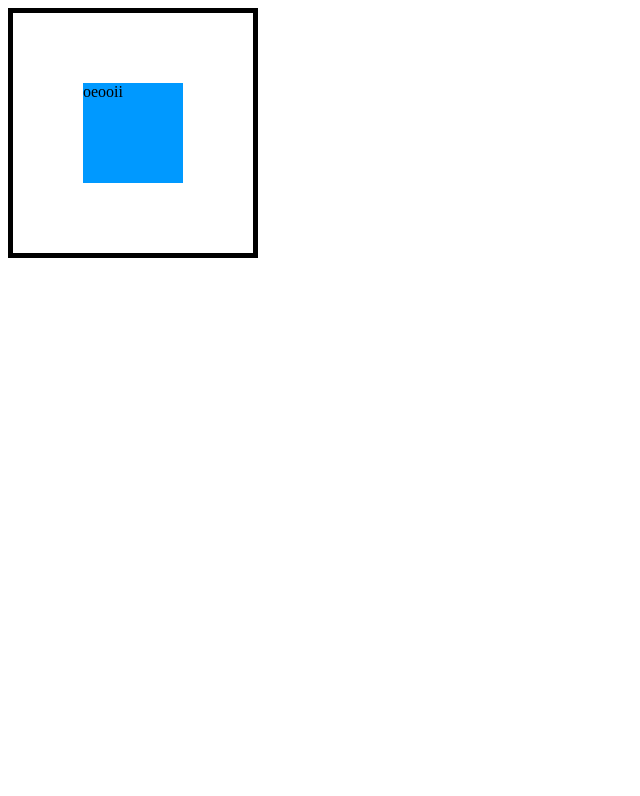
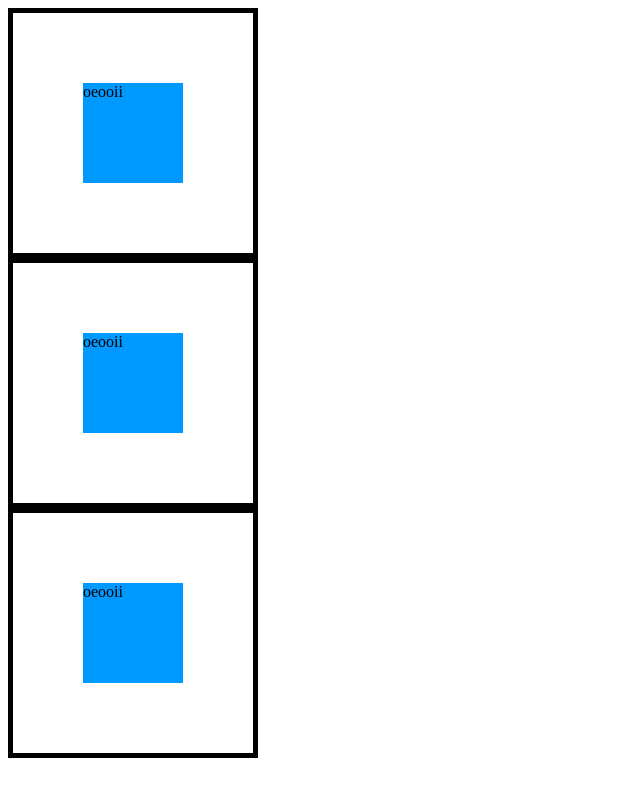
Before and after one commit to antoniodavid/css-projects, a plain HTML site: page index.html in a window 1280 px wide. Shown: the whole page, without its empty margins (0-640 px from the left). Drawn offline with Linux system fonts and the light colour scheme.

Commit message:
format html and css

```diff
--- a/index.html
+++ b/index.html
@@ -1,11 +1,13 @@
 <!DOCTYPE html>
 <html lang="en">
+
 <head>
     <meta charset="UTF-8">
     <meta name="viewport" content="width=device-width, initial-scale=1.0">
     <title>Css Tutorials - Flexbox</title>
     <link rel="stylesheet" href="style.css">
 </head>
+
 <body>
 
     <section>
@@ -14,5 +16,18 @@
         </div>
     </section>
 
+    <section>
+        <div class="container">
+            oeooii
+        </div>
+    </section>
+
+    <section>
+        <div class="container">
+            oeooii
+        </div>
+    </section>
+
 </body>
+
 </html>
--- a/style.css
+++ b/style.css
@@ -4,6 +4,7 @@ section {
     height: 250px;
     position: relative;
 }
+
 .container {
     background: #09f;
     width: 100px;
@@ -12,6 +13,7 @@ section {
     inset: 0;
     margin: auto;
 }
+
 * {
     box-sizing: border-box;
 }
```
